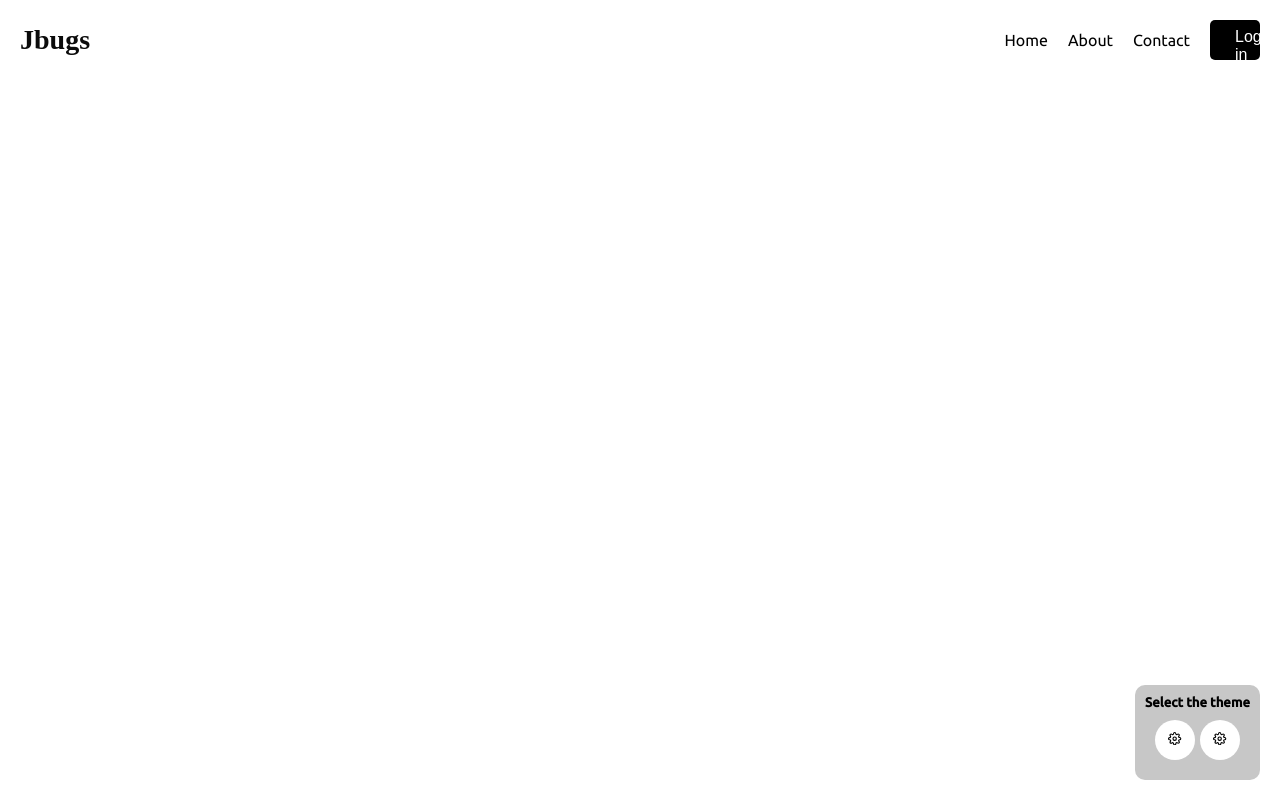
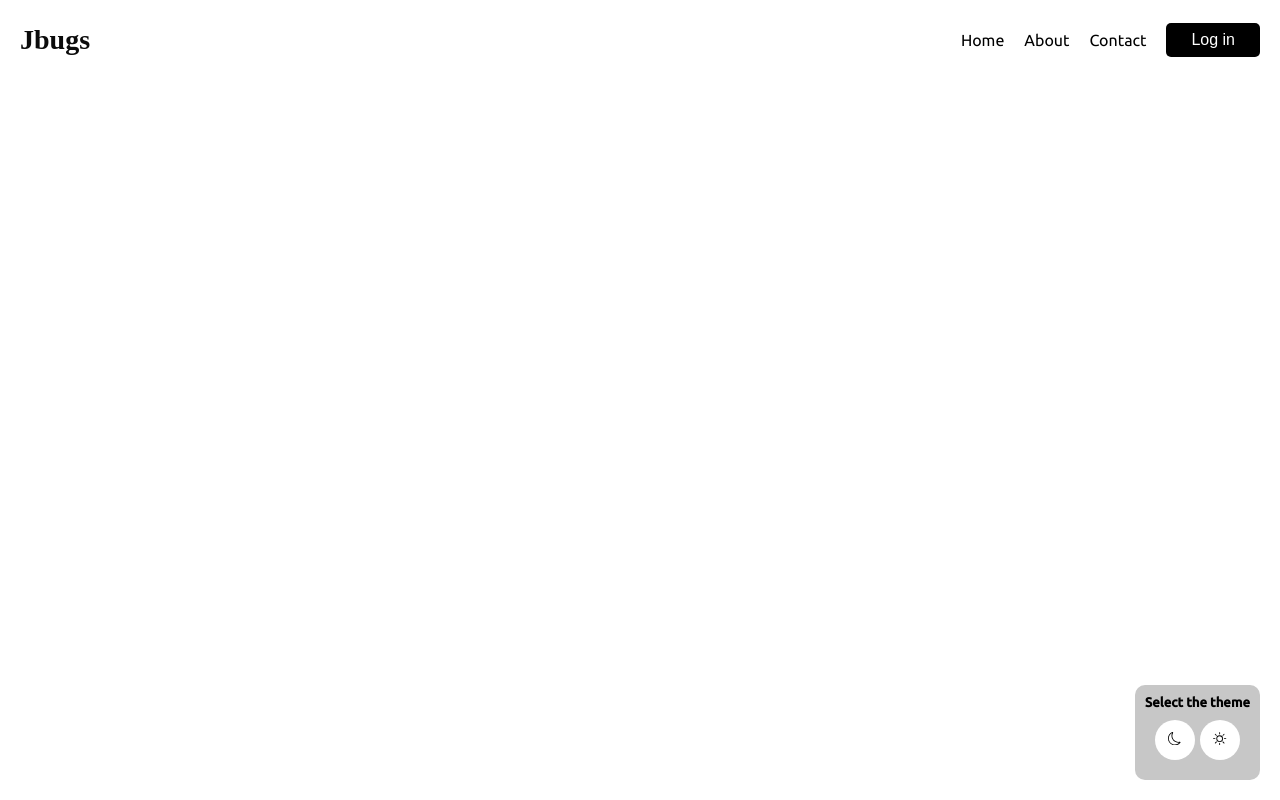
Before and after one commit to johngualteros/bug-tracker-react-redux-toolkit-query, a React (Create React App) app: page / in a window 1280 px wide. Both pictures are taken after a click on the element 1220 px from the left and 740 px from the top of the page. Built offline with nearby package versions, Linux system fonts and the light colour scheme; a web font is replaced by a local one.

Commit message:
try make the darkmode

```diff
--- a/src/components/header/Header.module.css
+++ b/src/components/header/Header.module.css
@@ -42,6 +42,7 @@
     background-color: rgb(0, 0, 0);
     color: #fff;
     padding: 8px 25px;
+    text-align: center;
     border: none;
     border-radius: 5px;
     font-size: 16px;
--- a/src/components/setting/Setting.module.css
+++ b/src/components/setting/Setting.module.css
@@ -28,7 +28,7 @@
     padding: 10px;
 }
 
-button{
+.buttonMode{
     width: 40px;
     height: 40px;
     border-radius: 50%;
--- a/src/components/setting/Setting.tsx
+++ b/src/components/setting/Setting.tsx
@@ -1,6 +1,10 @@
 import style from "./Setting.module.css";
 import { FiSettings as SettingsIcon } from "react-icons/fi";
+import { BsMoon as MoonIcon, BsSun as SunIcon } from "react-icons/bs";
+
 import { useState } from "react";
+
+import { store } from "../../app/store";
 
 interface isOpenSettingsState {
   isOpenState: boolean;
@@ -10,6 +14,12 @@ const Setting = () => {
   const [isOpenSettings, setIsOpenSettings] = useState<isOpenSettingsState>({
     isOpenState: false,
   });
+
+  const toggleMode = (mode: boolean) => {
+    store.dispatch({ type: "theme/toggleMode", payload: mode });
+    console.log(store.getState());
+    setIsOpenSettings({ isOpenState: false });
+  }
 
   if (isOpenSettings.isOpenState === false) {
     return (
@@ -26,15 +36,14 @@ const Setting = () => {
     return (
       <div
         className={style.containerOpen}
-        onClick={() => setIsOpenSettings({ isOpenState: false })}
       >
         <h5>Select the theme</h5>
         <div className={style.buttons}>
-          <button>
-            <SettingsIcon />
+          <button onClick={() => toggleMode(true)} className={style.buttonMode}>
+            <MoonIcon />
           </button>
-          <button>
-            <SettingsIcon />
+          <button onClick={() => toggleMode(false)} className={style.buttonMode}>
+            <SunIcon />
           </button>
         </div>
       </div>
```
